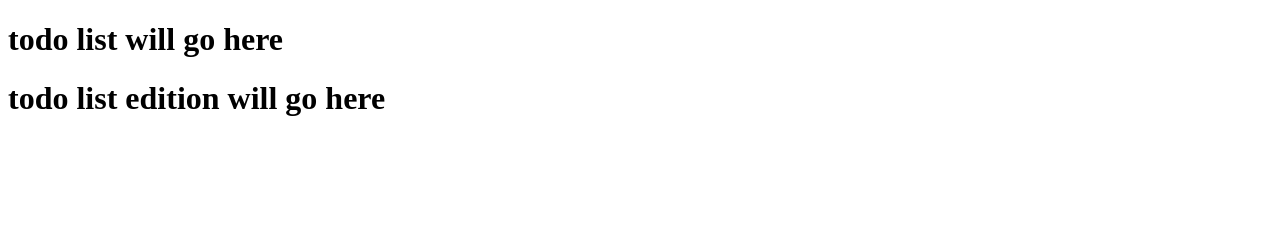
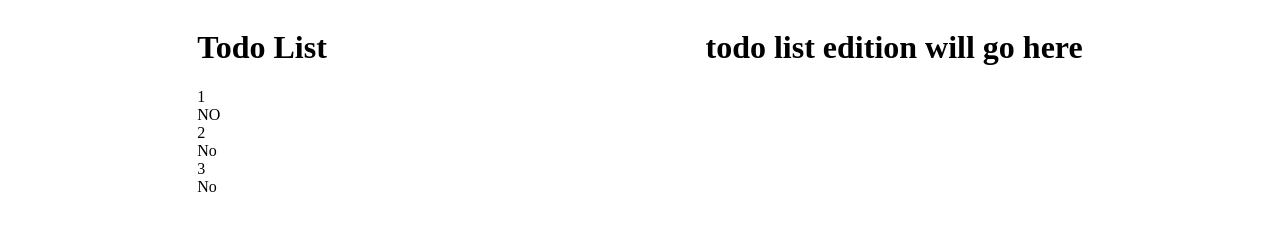
Before and after one commit to Adam-SungMin-Park/todo-list, a React app in the folder todo-list/: page / in a window 1280 px wide. Built offline with nearby package versions, Linux system fonts and the light colour scheme.

Commit message:
sample list rendering

```diff
--- a/todo-list/src/components/App.js
+++ b/todo-list/src/components/App.js
@@ -1,16 +1,37 @@
 import '../css/App.css'
-import React  from 'react';
+import React , { useState }  from 'react';
 import TodoList from './todoList';
 import TodoListEdit from './todoListEdit';
 
 
 function App() {
+  const [todo , setTodo] = useState(sampleTodo);
+
+
+
   return (
-    <>
-      <TodoList />
+    <div className = "container">
+      <TodoList todo = {todo} />
       <TodoListEdit />
-    </>
+    </div>
   )
 }
+ const sampleTodo = [
+    {
+      id:1,
+      goal:"Sleep enough",
+      isChecked:"NO"
+    },
+    {
+      id:2,
+      goal:"Work out",
+      isChecked:"No"
+    },
+    {
+      id:3,
+      goal:"Code",
+      isChecked:"No"
+    }
+]
 
 export default App;
--- a/todo-list/src/components/todoList.js
+++ b/todo-list/src/components/todoList.js
@@ -1,11 +1,22 @@
 
 
 
-export default function TodoList(props){
+
+export default function TodoList({todo}){
+
+
   return (
-      <>
-        <h1>todo list will go here</h1>
-      </>
+      <div className = "todoListColumn">
+        <h1>Todo List</h1>
+        {todo.map((todo) => {
+            return(
+              <div className = "todoList" key = {todo.id}>
+                <div>{todo.id}</div>
+                <div>{todo.isChecked}</div>
+              </div>
+            )
+        })}
+      </div>
 
   )
 }
--- a/todo-list/src/css/App.css
+++ b/todo-list/src/css/App.css
@@ -1,38 +1,4 @@
-.App {
-  text-align: center;
+.container {
+  display: flex;
+  justify-content: space-around;
 }
-
-.App-logo {
-  height: 40vmin;
-  pointer-events: none;
-}
-
-@media (prefers-reduced-motion: no-preference) {
-  .App-logo {
-    animation: App-logo-spin infinite 20s linear;
-  }
-}
-
-.App-header {
-  background-color: #282c34;
-  min-height: 100vh;
-  display: flex;
-  flex-direction: column;
-  align-items: center;
-  justify-content: center;
-  font-size: calc(10px + 2vmin);
-  color: white;
-}
-
-.App-link {
-  color: #61dafb;
-}
-
-@keyframes App-logo-spin {
-  from {
-    transform: rotate(0deg);
-  }
-  to {
-    transform: rotate(360deg);
-  }
-}
```
Also changed, not shown: todo-list/src/css/todoList.css (added), todo-list/src/css/todoListEdit.css (added).
